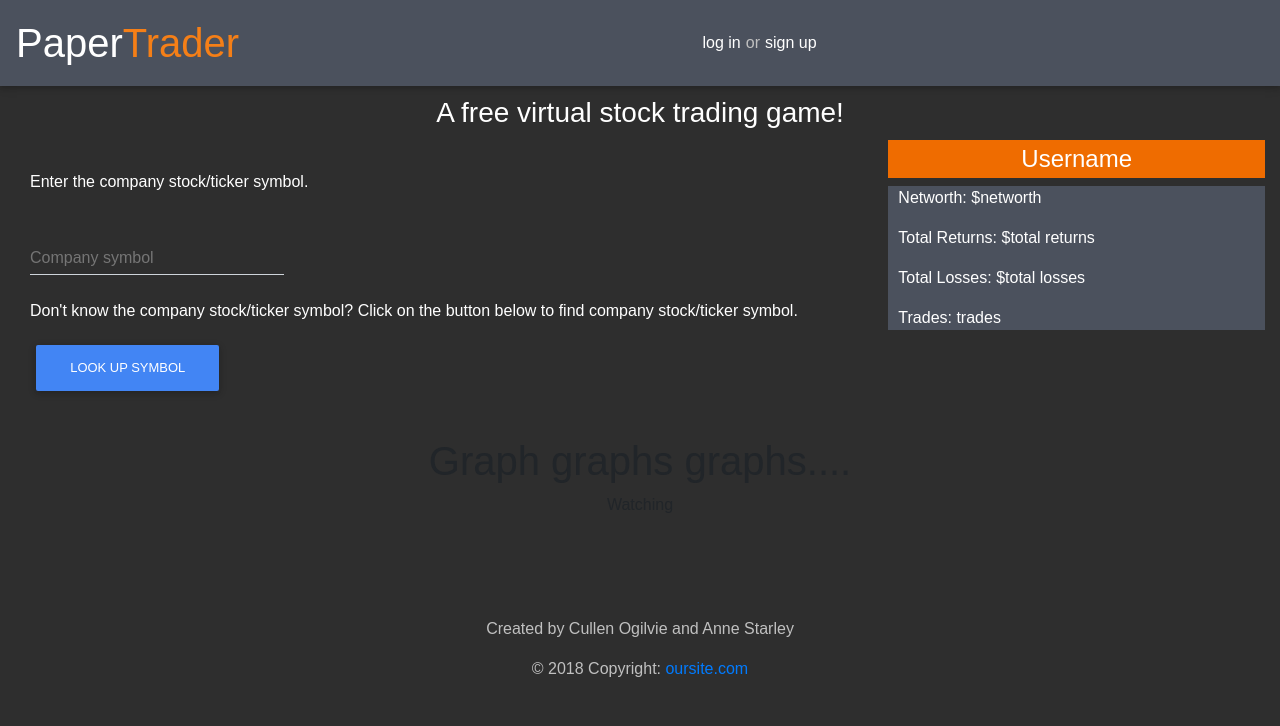
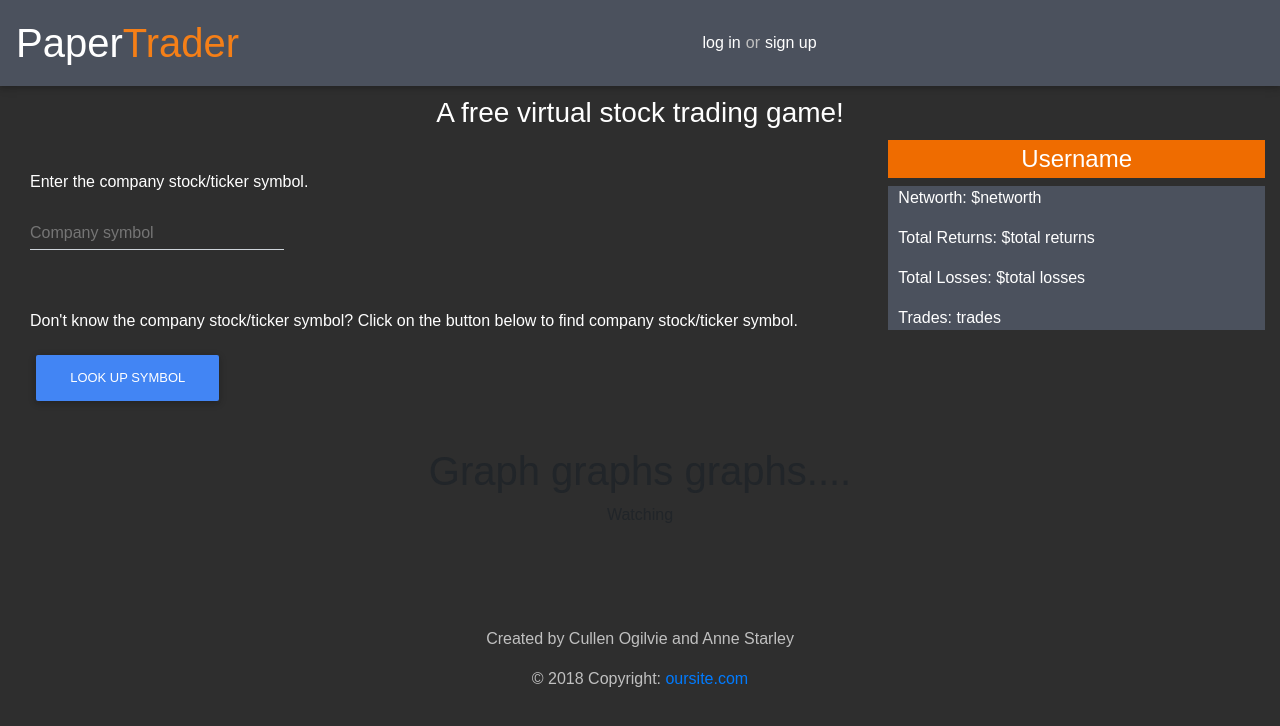
Before and after one commit to annestarley/Paper-Trader-frontend-mdbootstraps, a React (Create React App) app: page / in a window 1280 px wide. Shown: the top 726 px of the page. Built offline with nearby package versions, Linux system fonts and the light colour scheme.

Commit message:
CSS work on table

```diff
--- a/src/App.css
+++ b/src/App.css
@@ -113,6 +113,29 @@
   margin-bottom: -2px;
 }
 
+#table {
+  /* background-color: grey; */
+}
+
+#table-header {
+  display: inline-block;
+  /* background: #f57f17; */
+  padding: 5px;
+  font-size: 1.5em;
+}
+
+#table-data {
+  display: inline-block;
+  padding-left: 5px;
+  margin-bottom: -1px;
+  font-size: .8em;
+}
+
+#company-symbol-search {
+  margin-top: -25px;
+  margin-bottom: 35px;
+}
+
 @keyframes App-logo-spin {
   from { transform: rotate(0deg); }
   to { transform: rotate(360deg); }
--- a/src/App.js
+++ b/src/App.js
@@ -11,6 +11,7 @@ import Footer from './components/Footer'
 
 import FindSymbol from './components/FindSymbol'
 import axios from 'axios'
+import Table from './components/Table'
 
 // import 'react-easy-table/sharp-ocean.css'
 
@@ -47,6 +48,8 @@ class App extends Component {
             <Footer />
           </div>
         </div>
+
+        {/* <FindSymbol /> */}
       </div>
     );
   }
--- a/src/components/Collapse.js
+++ b/src/components/Collapse.js
@@ -48,7 +48,11 @@ class SymbolCollapse extends Component {
                   label="Company name"
                   onKeyPress={this.enterPressed}
                  />
-                 {this.renderTable()}
+              </div>
+            </div>
+            <div className="row">
+              <div className="col-md-12">
+                {this.renderTable()}
               </div>
             </div>
           </Collapse>
--- a/src/components/Searchbar.js
+++ b/src/components/Searchbar.js
@@ -7,16 +7,21 @@ const Searchbar = () => {
   return (
     <div className="container" id="searchbar-container">
       <p>Enter the company stock/ticker symbol.</p>
-      {/* <form id="searchbar" className="form-inline">
-        <input className="form-control mr-sm-2" type="text" placeholder="Company symbol" aria-label="Search"/>
-      </form> */}
-      <div className = "row" >
+      <div className="row" id="company-symbol-search">
         <div className="col-md-4">
           <Input label="Company symbol"/>
         </div>
       </div>
-      <p>Don't know the company stock/ticker symbol? Click on the button below to find company stock/ticker symbol.</p>
-      <SymbolCollapse />
+      <div className = "row">
+        <div className = "col-md-12">
+          <p>Don't know the company stock/ticker symbol? Click on the button below to find company stock/ticker symbol.</p>
+        </div>
+      </div>
+      <div className = "row">
+        <div className = "col-md-12">
+          <SymbolCollapse />
+        </div>
+      </div>
     </div>
   )
 }
--- a/src/components/Table.js
+++ b/src/components/Table.js
@@ -5,17 +5,17 @@ import EasyTable from 'react-easy-table';
 const Table = (props) => {
   const tHead = [
     {
-        title: 'Company Name',
+        title: <h3 id="table-header">Company Name</h3>,
         assignTo: 'companyName',
         id: 'companyName'
     },
     {
-        title: 'Exchange',
+        title: <h3 id="table-header">Exch</h3>,
         assignTo: 'exchange',
         id: 'exchange'
     },
     {
-        title: 'Ticker/Symbol',
+        title: <h3 id="table-header">Ticker/Symbol</h3>,
         assignTo: 'ticker',
         id: 'ticker'
     }
@@ -29,7 +29,7 @@ const Table = (props) => {
   const findData = (companies) => {
     let results = []
     companies.map((company, i) => {
-      results.push({companyName: company.name, exchange: company.exch, ticker: company.symbol, id: i+1})
+      results.push({companyName: <p id="table-data">{company.name}</p>, exchange: <p id="table-data">{company.exch}</p>, ticker: <p id="table-data">{company.symbol}</p>, id: i+1})
     })
     return results
   }
@@ -37,10 +37,12 @@ const Table = (props) => {
   const data = findData(companies);
 
   return (
-    <EasyTable
-      tHead={tHead}
-      data={data}
-    />
+    <div id="table">
+      <EasyTable
+        tHead={tHead}
+        data={data}
+      />
+    </div>
       );
 };
 
```
